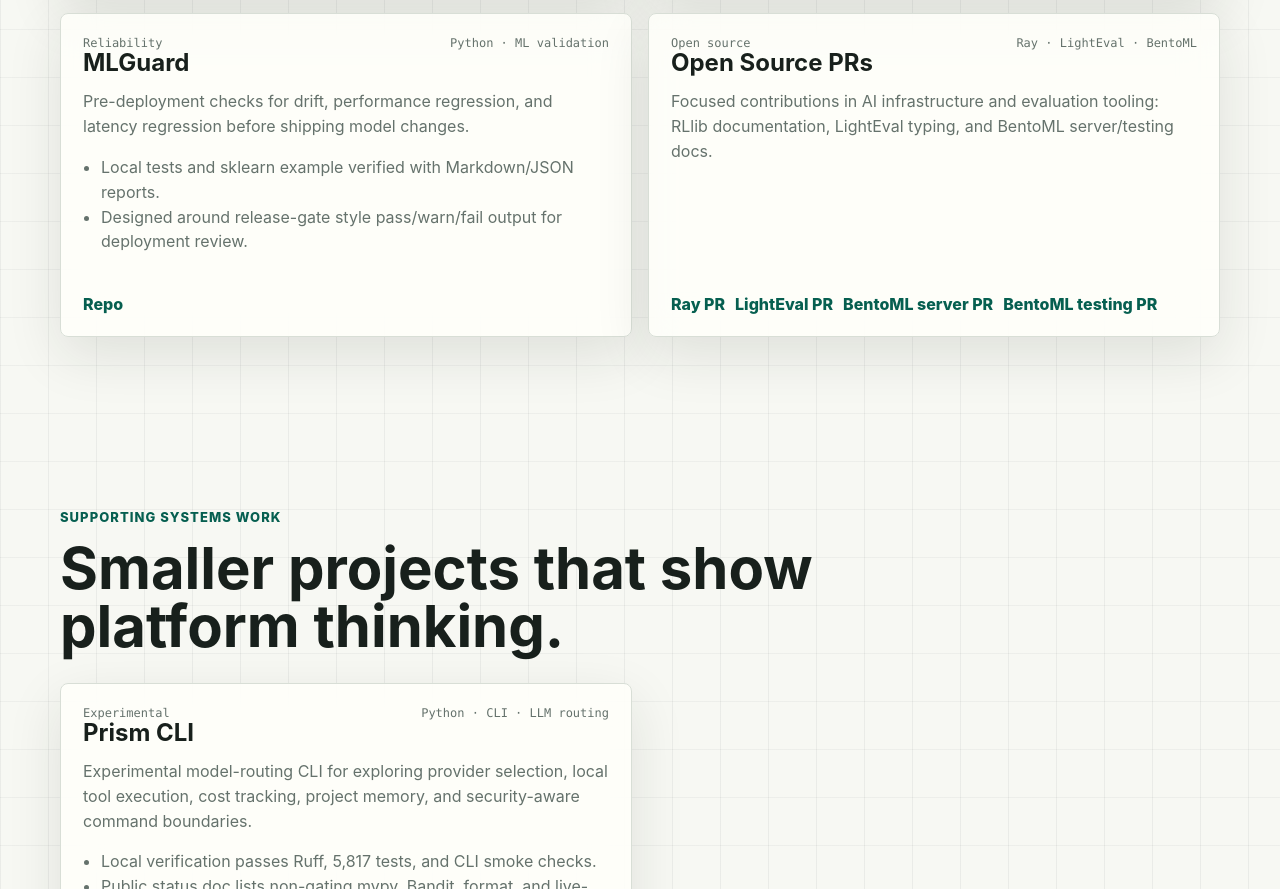
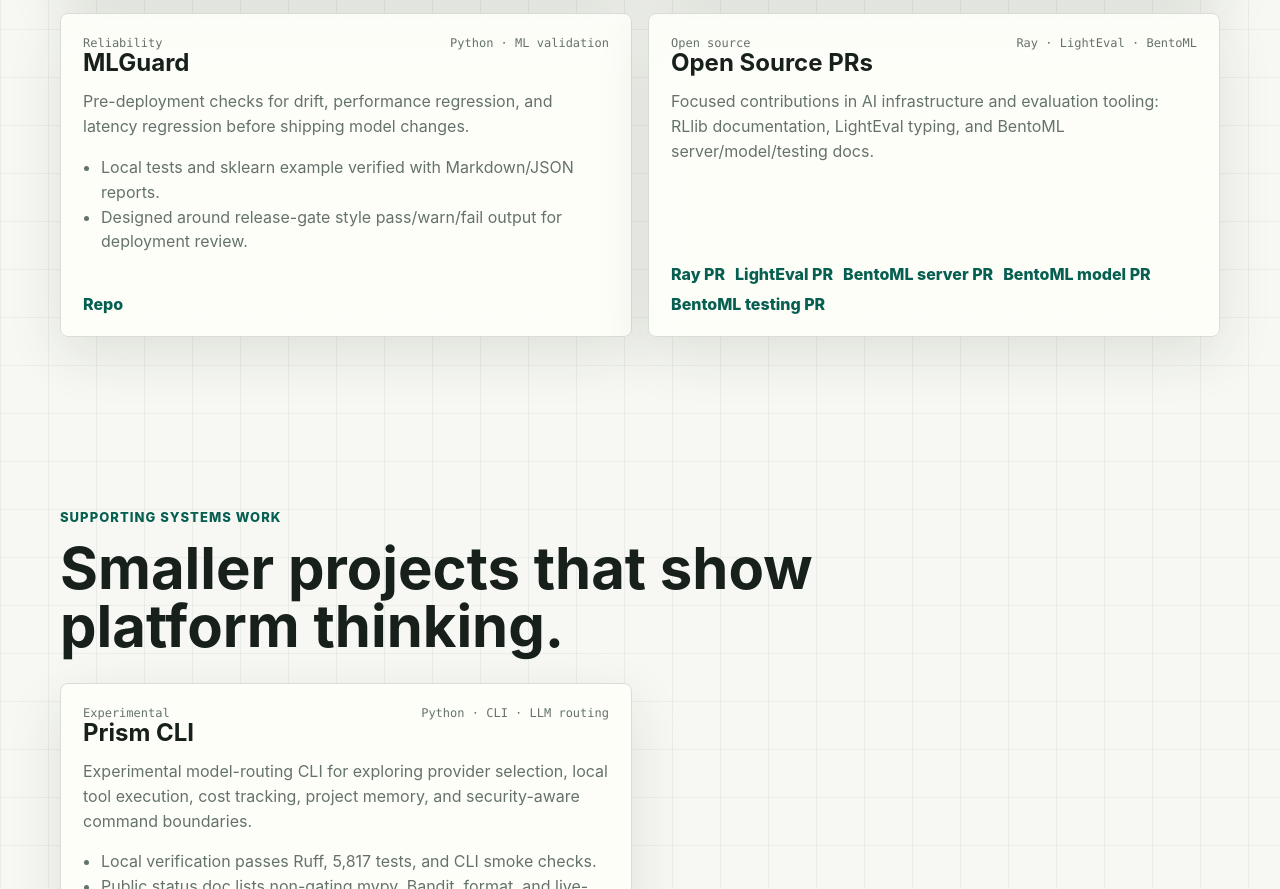
Before and after one commit to GoparapukethaN/kethan-portfolio, a plain HTML site: page index.html in a window 1280 px wide. Shown: the part 2371-3260 px from the top of the page. Drawn offline with Linux system fonts and the light colour scheme.

Commit message:
Add BentoML Model PR to portfolio

```diff
--- a/index.html
+++ b/index.html
@@ -215,12 +215,13 @@
             <h3>Open Source PRs</h3>
             <p>
               Focused contributions in AI infrastructure and evaluation tooling:
-              RLlib documentation, LightEval typing, and BentoML server/testing docs.
+              RLlib documentation, LightEval typing, and BentoML server/model/testing docs.
             </p>
             <div class="link-row">
               <a href="https://github.com/ray-project/ray/pull/63524">Ray PR</a>
               <a href="https://github.com/huggingface/lighteval/pull/1239">LightEval PR</a>
               <a href="https://github.com/bentoml/BentoML/pull/5616">BentoML server PR</a>
+              <a href="https://github.com/bentoml/BentoML/pull/5618">BentoML model PR</a>
               <a href="https://github.com/bentoml/BentoML/pull/5617">BentoML testing PR</a>
             </div>
           </article>
```
